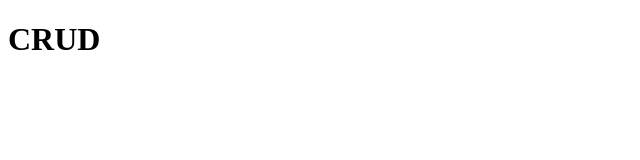
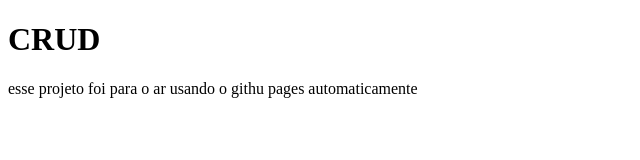
Before and after one commit to LucasMairon/CRUD, a plain HTML site: page index.htm in a window 1280 px wide. Shown: the whole page, without its empty margins (0-640 px from the left). Drawn offline with Linux system fonts and the light colour scheme.

Commit message:
alteracoes

```diff
--- a/index.htm
+++ b/index.htm
@@ -4,9 +4,10 @@
     <meta charset="UTF-8">
     <meta http-equiv="X-UA-Compatible" content="IE=edge">
     <meta name="viewport" content="width=device-width, initial-scale=1.0">
-    <title>CRUD</title>
+    <title>minha CRUD</title>
 </head>
 <body>
     <h1>CRUD</h1>
+    <p>esse projeto foi para o ar usando o githu pages automaticamente</p>
 </body>
 </html>
```
Also changed, not shown: 1 other file.
